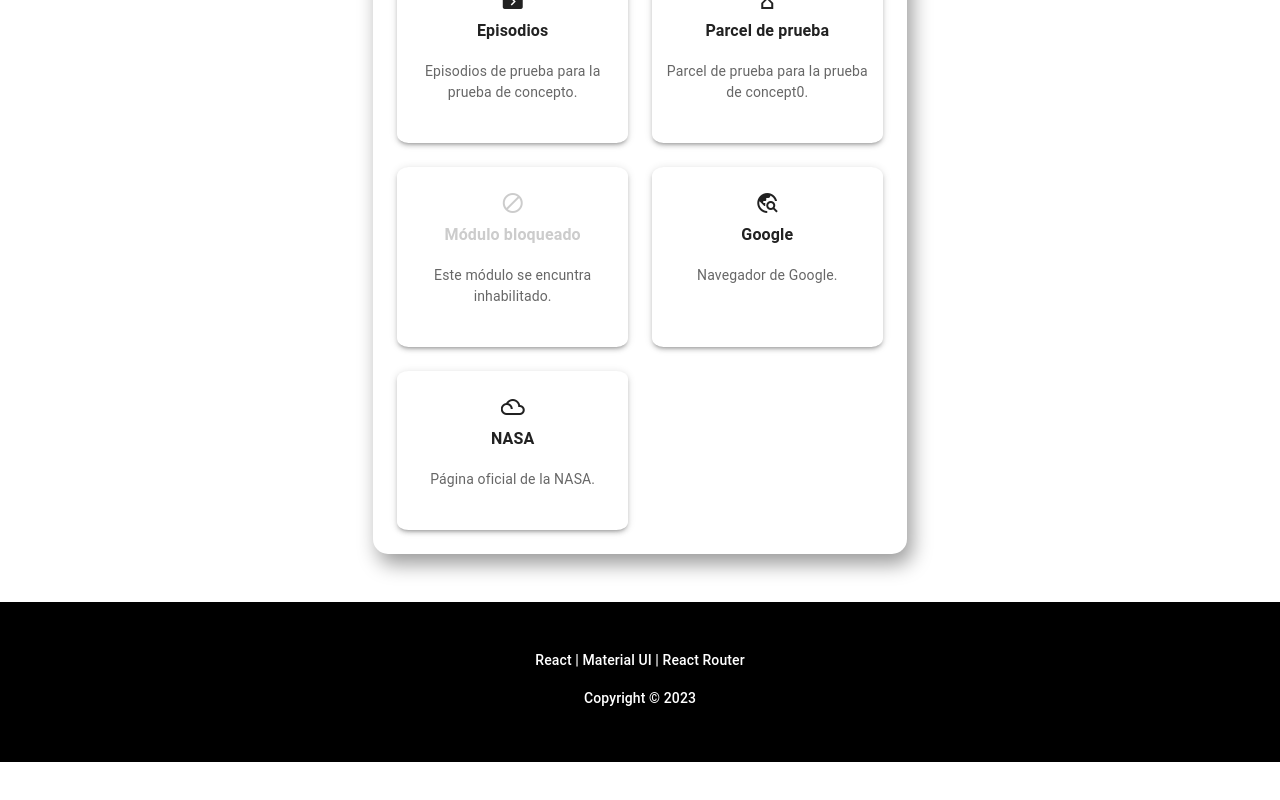
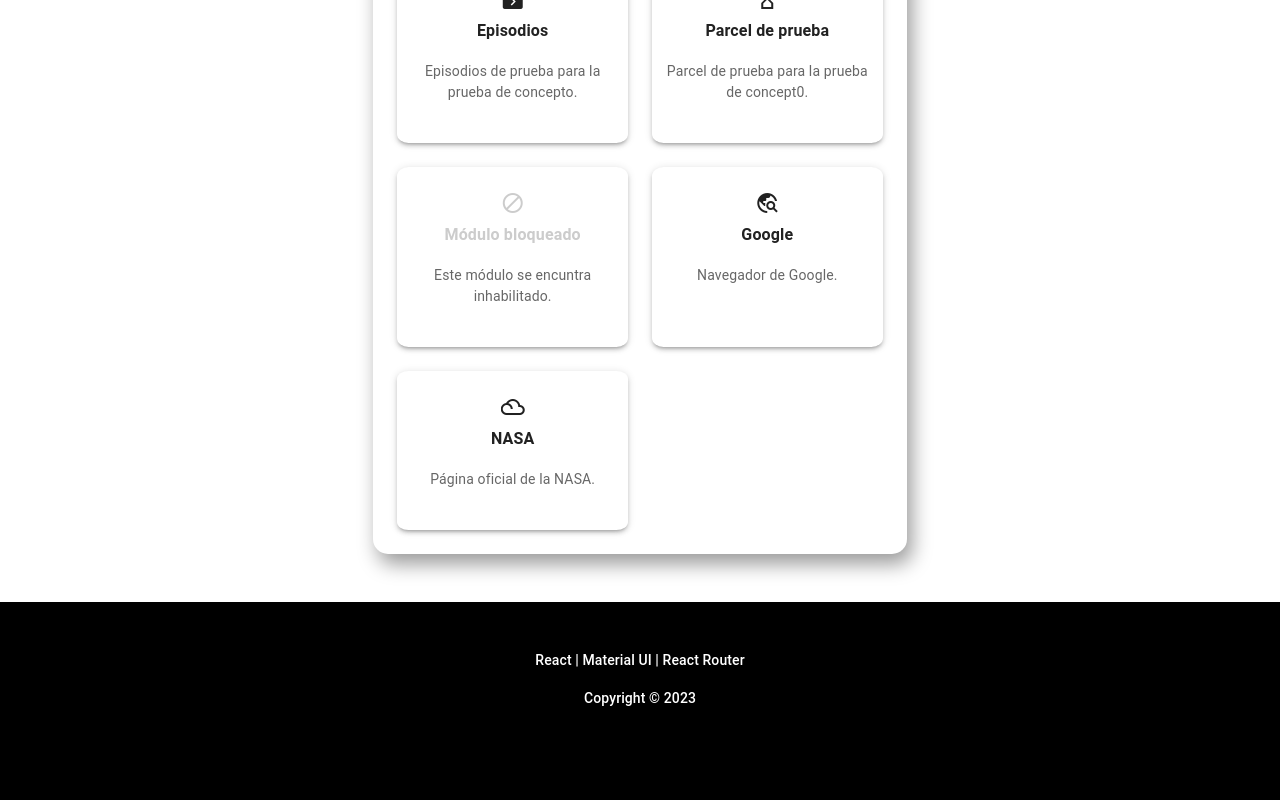
Before and after one commit to pmNiko/mfe-shell, a React (Vite) app: page / in a window 1280 px wide. Shown: the part 777-1577 px from the top of the page. Before the commit the page ends 1539 px from the top, so only its background shows below. Built offline with nearby package versions, Linux system fonts and the light colour scheme.

Commit message:
Footer modificado

```diff
--- a/src/components/Footer.tsx
+++ b/src/components/Footer.tsx
@@ -7,7 +7,7 @@ export const Footer: FC = (): ReactElement => {
       sx={{
         background: "black",
         width: "100%",
-        minHeight: "20vh",
+        minHeight: "30vh",
       }}
     >
       <Container maxWidth="lg">
```
